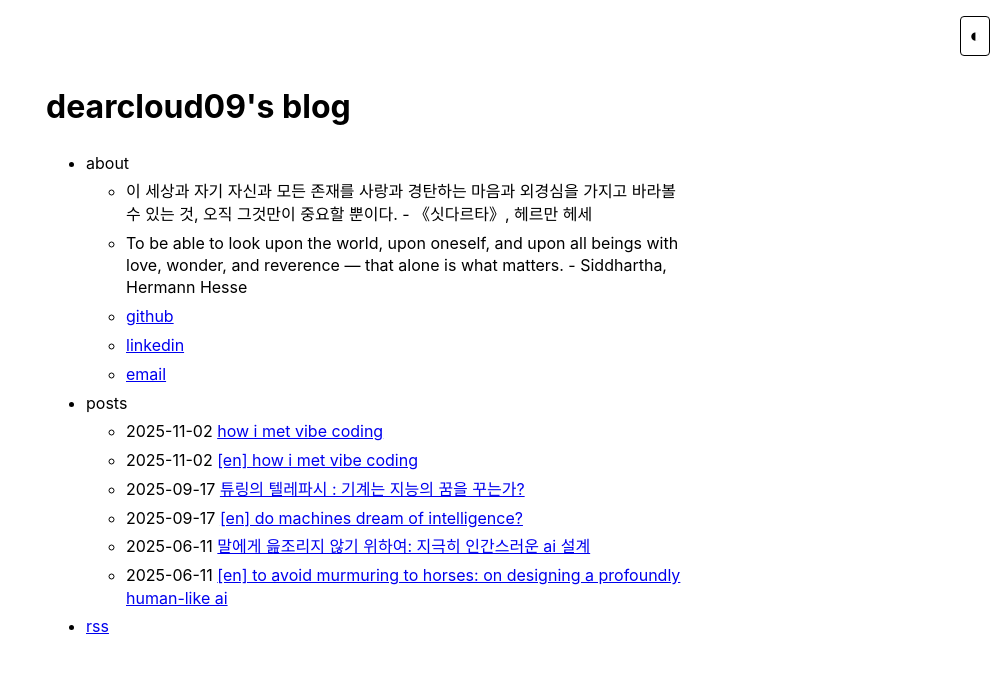
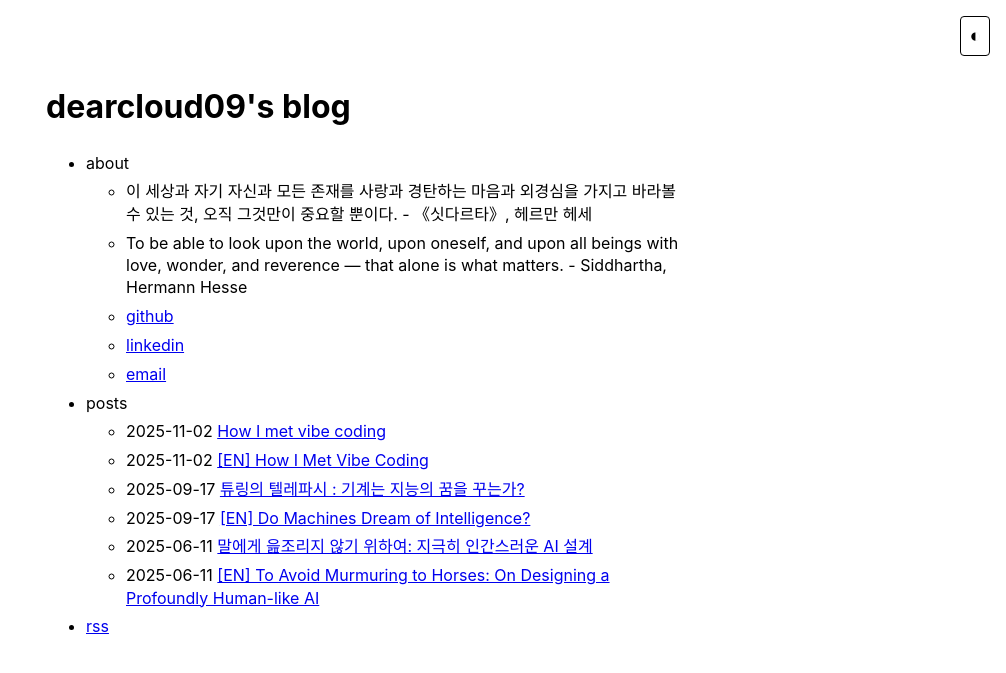
Before and after one commit to dearcloud09/dearcloud09.github.io, a Jekyll site: the page built from index.md, in a window 1280 px wide. Shown: the top 673 px of the page, without its empty margins (274-1280 px from the left). Built offline with Jekyll 4.4.1, drawn with Linux system fonts in a browser that asks for light colours; part of the change alters nothing that is shown.

```diff
--- a/_config.yml
+++ b/_config.yml
@@ -18,7 +18,7 @@ theme_config:
   back_home_text: "Home" # customize text for homepage link in post layout
   date_format: "%Y-%m-%d" # customize how date is formatted
   show_description: false # show blog description in home page
-  lowercase_titles: true # show titles in lowercase in lists
+  lowercase_titles: false # show titles in lowercase in lists
 
 sass:
   style: compressed
```
